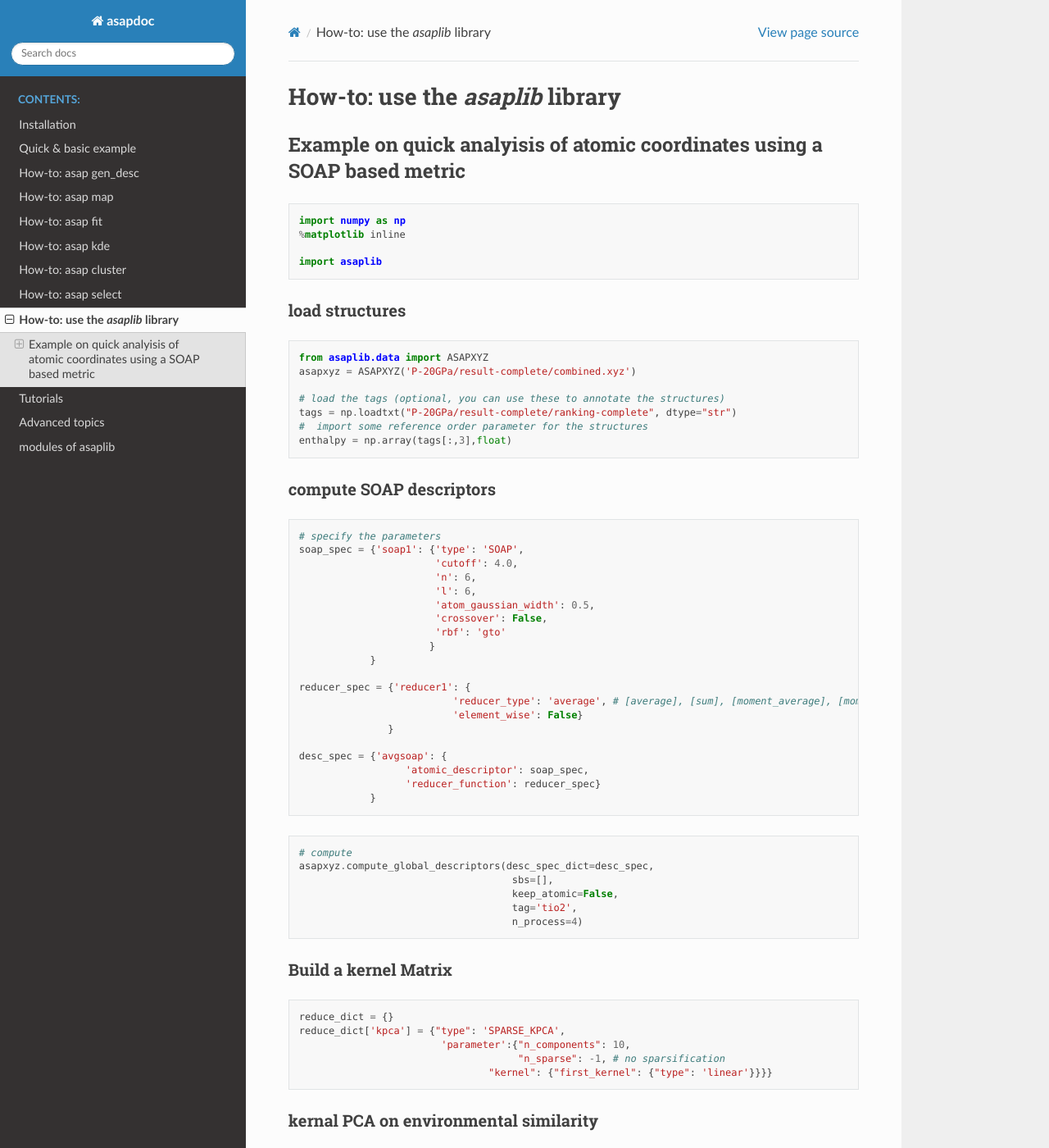
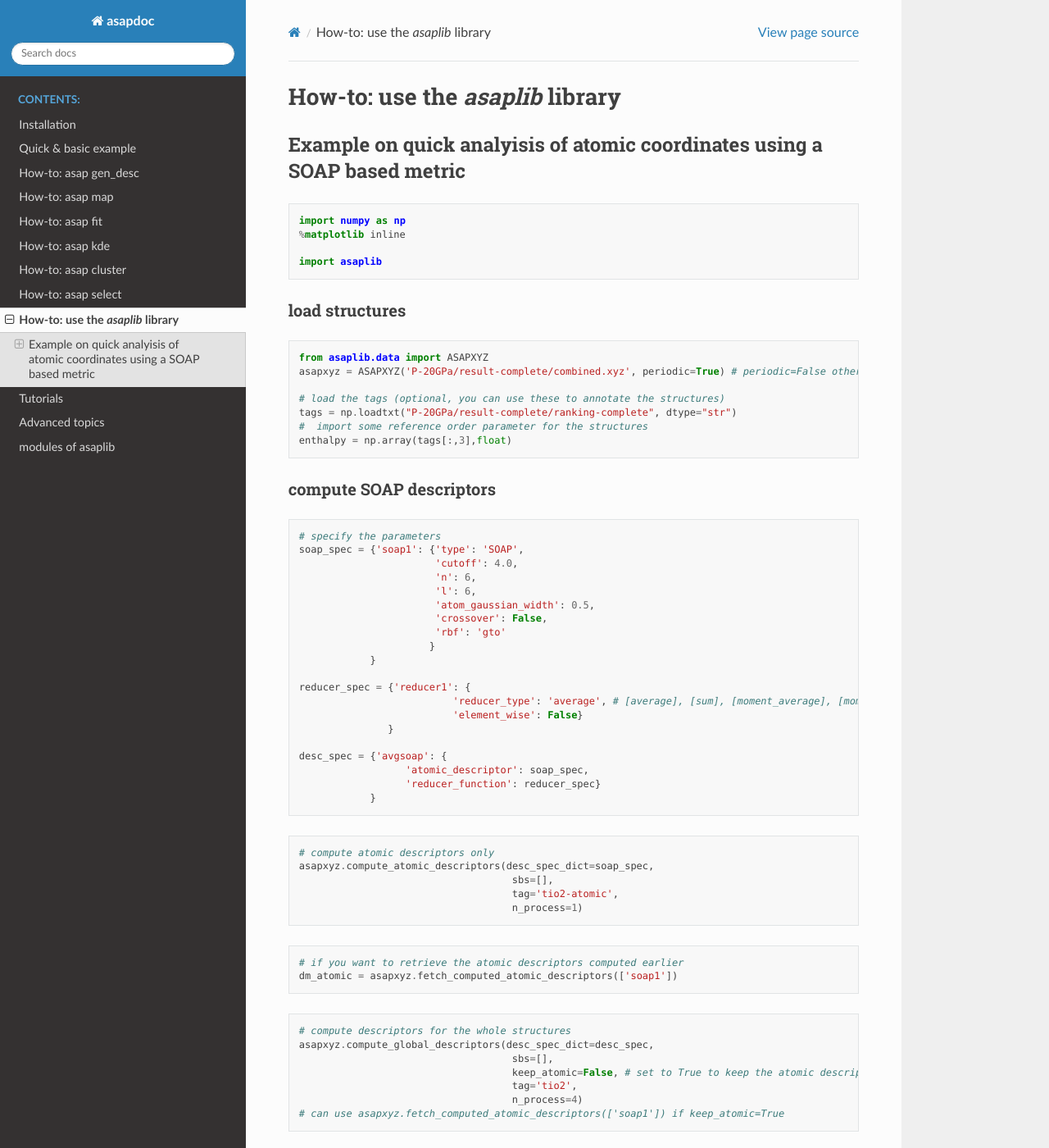
Before and after one commit to BingqingCheng/ASAP, a Sphinx documentation site: the page built from doc/source/howto_asaplib.rst, in a window 1280 px wide and 1400 px high. Shown: the whole window at 82% size. Built offline with Sphinx 7.4.7 and the Read the Docs theme 2.0.0, drawn with Linux system fonts in a browser that asks for light colours; some of the changed text lies outside the part shown.

Commit message:
add more doc

```diff
--- a/doc/source/howto_asaplib.rst
+++ b/doc/source/howto_asaplib.rst
@@ -17,7 +17,7 @@ load structures
 .. code:: ipython3
 
     from asaplib.data import ASAPXYZ
-    asapxyz = ASAPXYZ('P-20GPa/result-complete/combined.xyz')
+    asapxyz = ASAPXYZ('P-20GPa/result-complete/combined.xyz', periodic=True) # periodic=False otherwise
 
     # load the tags (optional, you can use these to annotate the structures)
     tags = np.loadtxt("P-20GPa/result-complete/ranking-complete", dtype="str")
@@ -52,12 +52,26 @@ compute SOAP descriptors
 
 .. code:: ipython3
 
-    # compute
+    # compute atomic descriptors only
+    asapxyz.compute_atomic_descriptors(desc_spec_dict=soap_spec,
+                                        sbs=[],
+                                        tag='tio2-atomic',
+                                        n_process=1)
+
+.. code:: ipython3
+
+    # if you want to retrieve the atomic descriptors computed earlier
+    dm_atomic = asapxyz.fetch_computed_atomic_descriptors(['soap1'])
+
+.. code:: ipython3
+
+    # compute descriptors for the whole structures
     asapxyz.compute_global_descriptors(desc_spec_dict=desc_spec,
                                         sbs=[],
-                                        keep_atomic=False,
+                                        keep_atomic=False, # set to True to keep the atomic descriptors
                                         tag='tio2',
                                         n_process=4)
+    # can use asapxyz.fetch_computed_atomic_descriptors(['soap1']) if keep_atomic=True
 
 
 Build a kernel Matrix
@@ -71,7 +85,7 @@ Build a kernel Matrix
                                          "n_sparse": -1, # no sparsification
                                     "kernel": {"first_kernel": {"type": 'linear'}}}}
 
-kernal PCA on environmental similarity
+kernel PCA on environmental similarity
 --------------------------------------
 
 .. code:: ipython3
```
Also changed, not shown: doc/source/gen_desc.rst (+24 -2 lines).
